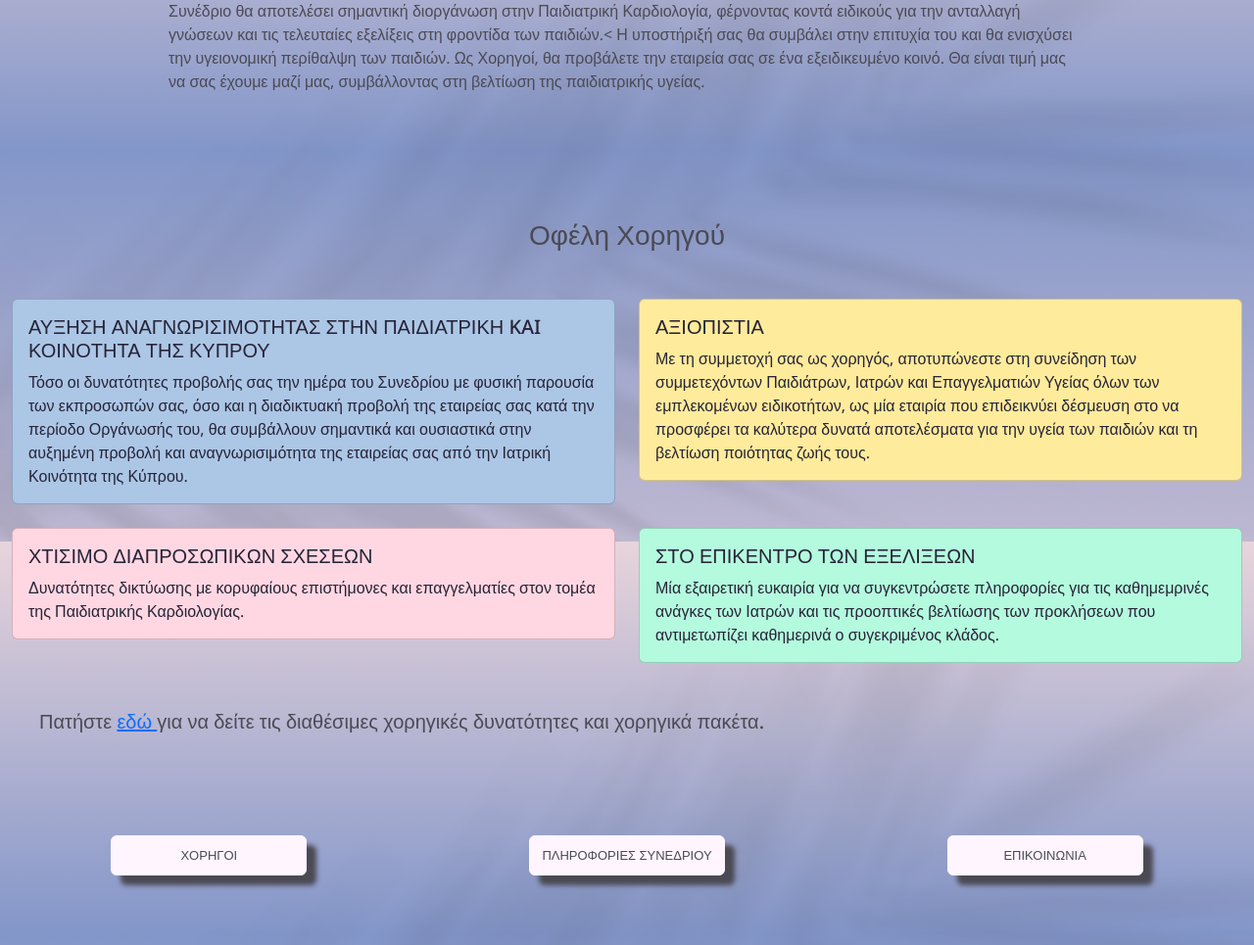
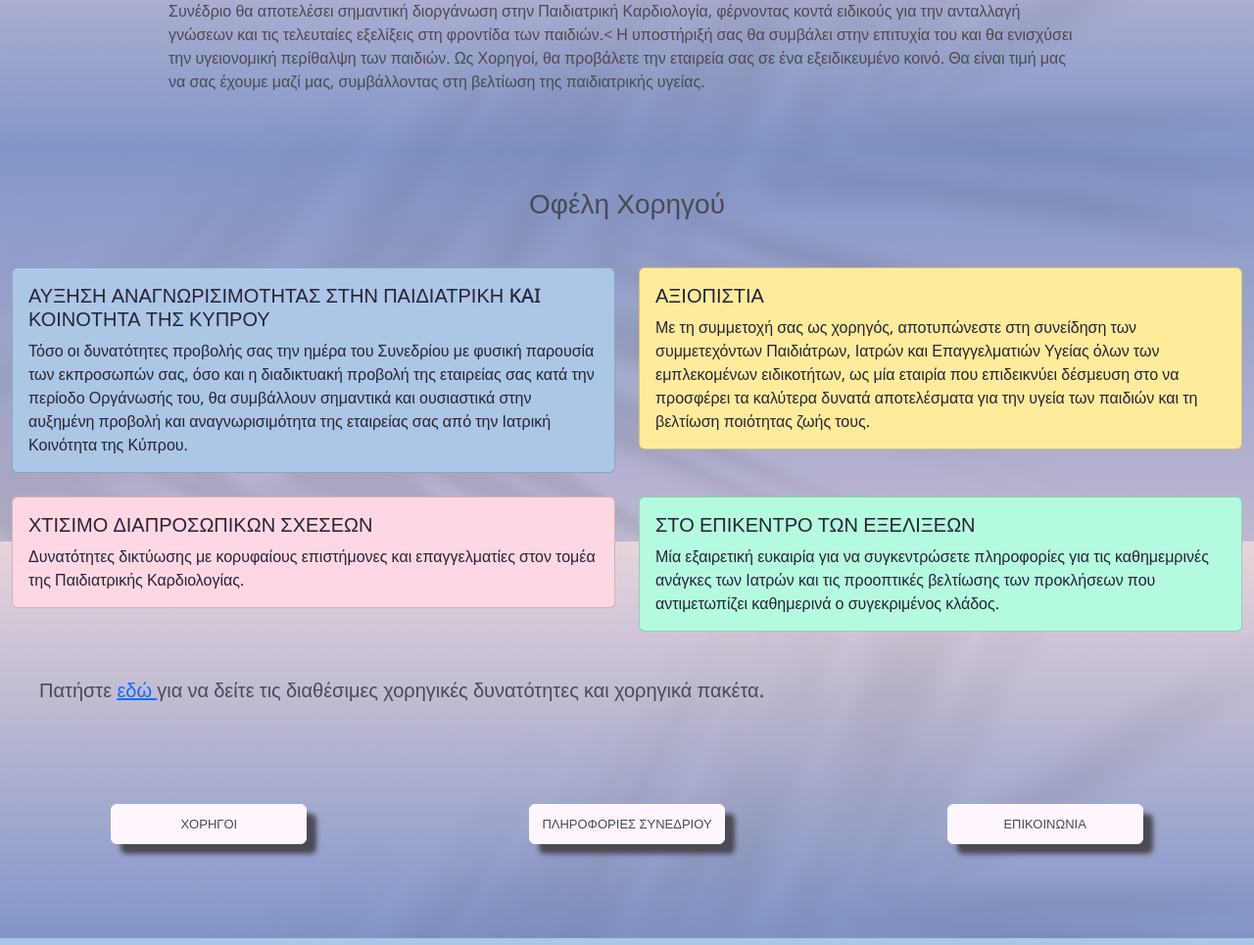
Before and after one commit to parides55/medical-conference, a Django app: a page that uses sponsors/templates/sponsors/sponsorships.html in a window 1280 px wide. Shown: the part 247-1212 px from the top of the page at 98% size. Run offline with Django 5.2, Linux system fonts and the light colour scheme; parts of the project's set-up code (start-up, migrations or seed data) failed here and were passed over.

Commit message:
correct the sections margins

```diff
--- a/sponsors/templates/sponsors/sponsorships.html
+++ b/sponsors/templates/sponsors/sponsorships.html
@@ -8,7 +8,7 @@
 
 {% block content %}
 
-<section id="title">
+<section class="mb-0" id="title">
     <div class="container-fluid">
         <div class="row justify-content-center">
             <div class="col-9">
@@ -26,7 +26,7 @@
     </div>
 </section>
 
-<section id="benefits">
+<section class="my-0 pt-0" id="benefits">
     <div class="container-fluid">
         <div class="row">
             <div class="col">
```
